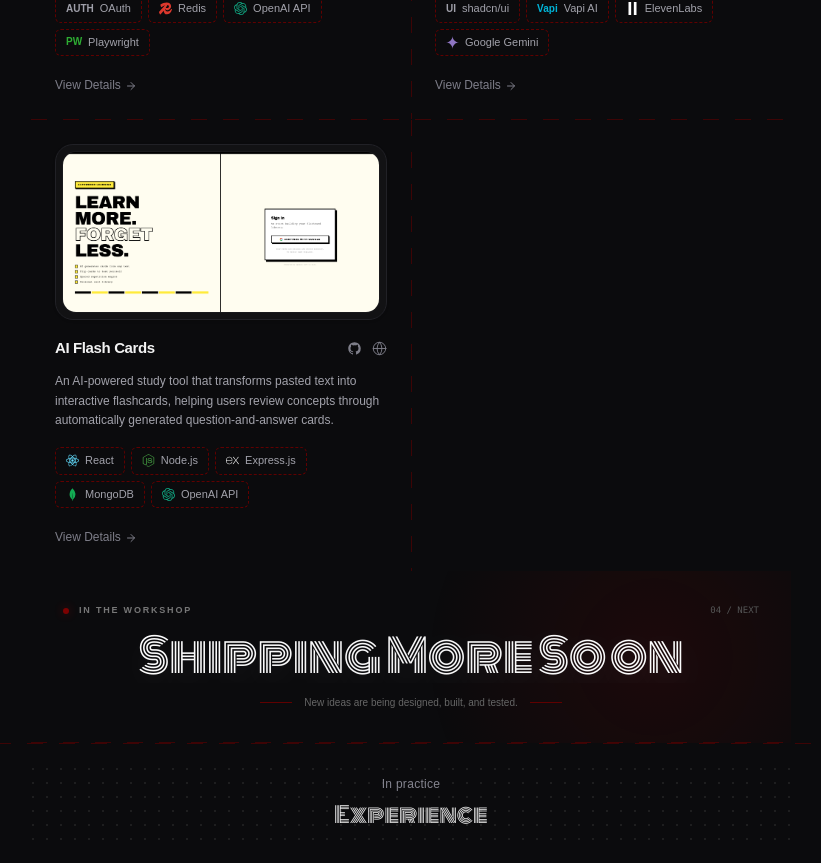
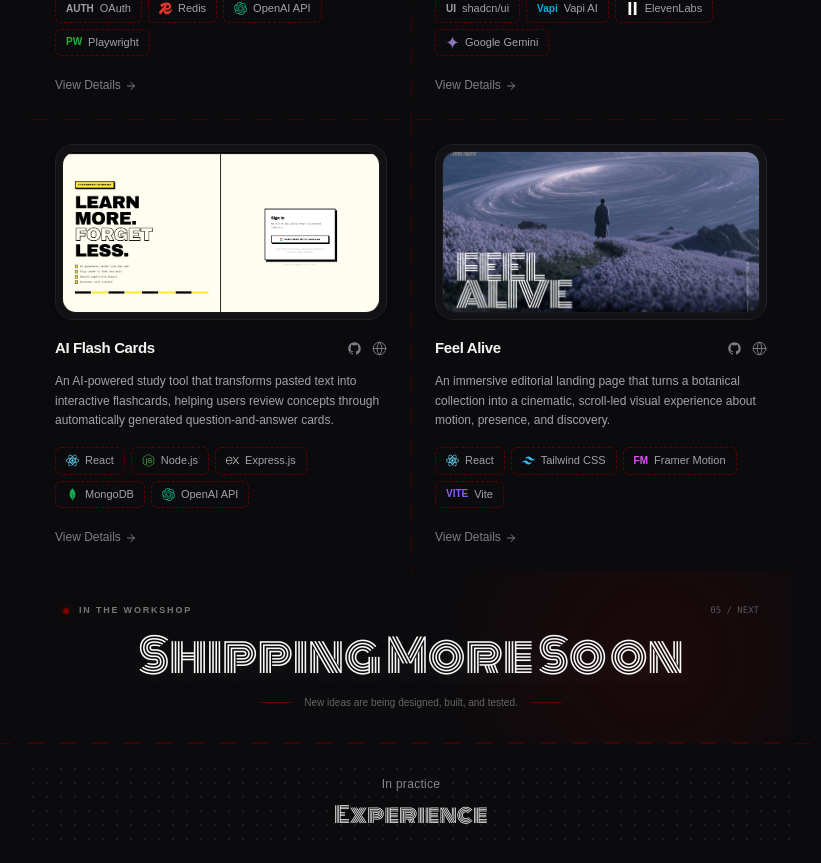
Before and after one commit to YSF204/Portfolio, a React app: page / in a window 1280 px wide. Shown: the part 1380-2243 px from the top of the page, without its empty margins (229-1050 px from the left). Built offline with nearby package versions, Linux system fonts and the light colour scheme; the HTML template or start-up script is replaced by a standard one; a web font is replaced by a local one.

Commit message:
deployment

```diff
--- a/src/components/ProjectModal.jsx
+++ b/src/components/ProjectModal.jsx
@@ -38,6 +38,8 @@ const TAG_ICONS = {
   'OAuth': <span className="text-[9px] font-bold text-zinc-500 dark:text-zinc-400">AUTH</span>,
   'shadcn/ui': <span className="text-[9px] font-bold text-zinc-500 dark:text-zinc-400">UI</span>,
   'Vapi AI': <span className="text-[9px] font-bold text-[#00b4d8]">Vapi</span>,
+  'Framer Motion': <span className="text-[9px] font-bold text-[#e94cff]">FM</span>,
+  'Vite': <span className="text-[9px] font-bold text-[#8B5CF6]">VITE</span>,
 }
 
 /* ─────────────────────────────────────────────
--- a/src/components/Projects.jsx
+++ b/src/components/Projects.jsx
@@ -11,6 +11,7 @@ import { ProjectModal } from './ProjectModal'
 import aicrsImg from '../assets/AICRS.png'
 import spokenPagesImg from '../assets/SpokenPages.png'
 import flashcardImg from '../assets/flashcard.png'
+import feelAliveImg from '../assets/FeelAlive.png'
 
 /* ── Inline GitHub icon (not exported by this lucide-react version) ── */
 function GithubIcon({ size = 15, className = '' }) {
@@ -42,6 +43,8 @@ const TAG_ICONS = {
   'OAuth': <span className="text-[10px] font-bold text-zinc-500 dark:text-zinc-400">AUTH</span>,
   'shadcn/ui': <span className="text-[10px] font-bold text-zinc-500 dark:text-zinc-400">UI</span>,
   'Vapi AI': <span className="text-[10px] font-bold text-[#00b4d8]">Vapi</span>,
+  'Framer Motion': <span className="text-[10px] font-bold text-[#e94cff]">FM</span>,
+  'Vite': <span className="text-[10px] font-bold text-[#8B5CF6]">VITE</span>,
 }
 
 /* ── Projects data ── Add future projects here ── */
@@ -51,8 +54,58 @@ const projects = [
     description: 'An AI-powered recruitment platform that enables users to build ATS-friendly resumes, analyze CVs, receive AI-driven feedback, and discover relevant job opportunities through automated job aggregation.',
     tags: ['React', 'Tailwind CSS', 'Node.js', 'Express.js', 'MongoDB', 'JWT', 'OAuth', 'Redis', 'OpenAI API', 'Playwright'],
     image: aicrsImg,
-    github: '#',
-    live: '#',
+    github: 'https://github.com/YSF204/AI-CRS',
+    live: 'https://ai-crs-frontend.onrender.com',
+    sections: [
+      {
+        id: 'platform',
+        label: 'Platform',
+        title: 'One recruitment workspace for every role',
+        body: 'AI-CRS brings job seekers, employers, and administrators into role-specific experiences. Candidates can manage resumes and applications, employers can publish roles and review applicants, and administrators can oversee the wider platform from dedicated dashboards.',
+        points: [
+          'Role-based access for job seekers, employers, and administrators',
+          'Job posting, application, and candidate-management workflows',
+          'Dedicated dashboards with recruitment and usage insights',
+          'Google OAuth and secure JWT-based sessions',
+        ],
+      },
+      {
+        id: 'resume-intelligence',
+        label: 'AI & ATS',
+        title: 'Resume intelligence that turns a CV into useful feedback',
+        body: 'The platform accepts PDF and DOCX resumes, extracts structured candidate information, and evaluates ATS compatibility. AI-assisted analysis identifies skills and experience, measures keyword relevance, and returns actionable recommendations candidates can use to strengthen their applications.',
+        points: [
+          'PDF and DOCX resume upload and parsing',
+          'ATS compatibility scoring and keyword analysis',
+          'Skill and experience extraction with AI-assisted feedback',
+          'Resume optimization suggestions tied to job requirements',
+        ],
+      },
+      {
+        id: 'matching',
+        label: 'Matching',
+        title: 'Smarter discovery and candidate shortlisting',
+        body: 'AI-CRS compares candidate profiles with structured job requirements to produce match percentages and ranked results. This supports relevant job recommendations for candidates while giving employers a faster way to identify promising applicants.',
+        points: [
+          'Skill-similarity and candidate-to-job matching',
+          'Ranked applicant lists and ATS-based filtering',
+          'Automated job aggregation for broader discovery',
+          'Manual controls for employer review and shortlisting',
+        ],
+      },
+      {
+        id: 'architecture',
+        label: 'Architecture',
+        title: 'A production-minded full-stack foundation',
+        body: 'The React and Vite frontend talks to a layered Express API backed by MongoDB. Redis supports fast shared state, while validation, rate limiting, secure headers, request sanitization, and role middleware protect the platform. External AI providers power the language and document-analysis workflows.',
+        points: [
+          'Feature-organized React frontend with reusable UI and services',
+          'Layered Express API with controllers, services, and integrations',
+          'MongoDB data models and Redis-backed infrastructure',
+          'Helmet, rate limiting, validation, and request sanitization',
+        ],
+      },
+    ],
   },
   {
     title: 'SpokenPages',
@@ -67,8 +120,54 @@ const projects = [
     description: 'An AI-powered study tool that transforms pasted text into interactive flashcards, helping users review concepts through automatically generated question-and-answer cards.',
     tags: ['React', 'Node.js', 'Express.js', 'MongoDB', 'OpenAI API'],
     image: flashcardImg,
-    github: '#',
+    github: 'https://github.com/YSF204/AIFlash-Card',
     live: '#',
+  },
+  {
+    title: 'Feel Alive',
+    description: 'An immersive editorial landing page that turns a botanical collection into a cinematic, scroll-led visual experience about motion, presence, and discovery.',
+    tags: ['React', 'Tailwind CSS', 'Framer Motion', 'Vite'],
+    image: feelAliveImg,
+    github: 'https://github.com/YSF204/FeelAlive-LandingPage',
+    live: 'https://ysf204.github.io/FeelAlive-LandingPage/',
+    sections: [
+      {
+        id: 'art-direction',
+        label: 'Art direction',
+        title: 'A digital archive built around feeling',
+        body: 'Feel Alive combines surreal landscapes, expressive typography, and botanical artwork into an editorial experience that feels closer to a living art book than a conventional landing page. The visual system balances large cinematic moments with quiet archival details.',
+        points: [
+          'Cinematic full-screen hero composition',
+          'Editorial typography with a distinct display system',
+          'Numbered botanical collection with artwork-led storytelling',
+          'Consistent archive labels, captions, and visual metadata',
+        ],
+      },
+      {
+        id: 'motion',
+        label: 'Motion',
+        title: 'Scroll becomes the narrative',
+        body: 'The page guides visitors from a surreal opening scene through a curated botanical archive and into an expansive final field note. Motion, pacing, and layered transitions create continuity between sections while keeping the artwork at the center of the experience.',
+        points: [
+          'Scroll-led transitions and staged content reveals',
+          'Layered imagery that creates depth and atmosphere',
+          'A six-piece botanical sequence with a clear visual rhythm',
+          'An immersive closing chapter that extends the story',
+        ],
+      },
+      {
+        id: 'experience',
+        label: 'Experience',
+        title: 'An expressive experience that remains easy to explore',
+        body: 'Minimal navigation, strong section markers, descriptive image text, and a clear content hierarchy keep the experimental presentation understandable. The responsive React build preserves that character across screen sizes while Framer Motion handles the interaction language.',
+        points: [
+          'Focused navigation to the archive and final chapter',
+          'Responsive layouts for the artwork and typography',
+          'Descriptive alternative text for the visual collection',
+          'React, Tailwind CSS, and Framer Motion implementation',
+        ],
+      },
+    ],
   },
 ]
 
@@ -96,16 +195,20 @@ function ProjectCard({ project, onViewDetails }) {
           <a
             href={project.github}
             onClick={(e) => { if (!project.github || project.github === '#') e.preventDefault() }}
+            target={project.github && project.github !== '#' ? '_blank' : undefined}
+            rel={project.github && project.github !== '#' ? 'noopener noreferrer' : undefined}
             className="text-zinc-400 dark:text-[#7e7e89] hover:text-zinc-900 dark:hover:text-white transition-colors"
-            aria-label="GitHub"
+            aria-label={`${project.title} on GitHub`}
           >
             <GithubIcon size={15} />
           </a>
           <a
             href={project.live}
             onClick={(e) => { if (!project.live || project.live === '#') e.preventDefault() }}
+            target={project.live && project.live !== '#' ? '_blank' : undefined}
+            rel={project.live && project.live !== '#' ? 'noopener noreferrer' : undefined}
             className="text-zinc-400 dark:text-[#7e7e89] hover:text-zinc-900 dark:hover:text-white transition-colors"
-            aria-label="Live site"
+            aria-label={`Open ${project.title} live site`}
           >
             <Globe size={15} strokeWidth={1.5} />
           </a>
@@ -156,7 +259,7 @@ function UpcomingProjectsStrip() {
           <span className="h-1.5 w-1.5 animate-pulse rounded-full bg-[#8B0000] shadow-[0_0_10px_rgba(139,0,0,0.65)]" />
           <span className="text-[9px] font-semibold uppercase tracking-[0.2em] text-zinc-500 dark:text-[#777]">In the workshop</span>
         </div>
-        <span className="font-mono text-[9px] text-zinc-400 dark:text-[#555]">04 / NEXT</span>
+        <span className="font-mono text-[9px] text-zinc-400 dark:text-[#555]">05 / NEXT</span>
       </div>
 
       <div className="shipping-soon-frame group relative overflow-hidden py-1">
@@ -208,7 +311,7 @@ export function ProjectsSection() {
           {/* ── Row 2 ── */}
           <div className="grid grid-cols-1 md:grid-cols-2 structural-divide-x">
             <ProjectCard project={projects[2]} onViewDetails={setOpenProject} />
-            <div className="hidden md:block" />
+            <ProjectCard project={projects[3]} onViewDetails={setOpenProject} />
           </div>
 
           {/* ── UPCOMING WORK ── */}
--- a/vite.config.js
+++ b/vite.config.js
@@ -5,7 +5,7 @@ import path from 'path'
 
 // https://vite.dev/config/
 export default defineConfig({
-  base: '/Portfolio/',
+  base: '/',
   plugins: [react(), tailwindcss()],
   resolve: {
     alias: {
```
Also changed, not shown: src/assets/FeelAlive.png (added).
